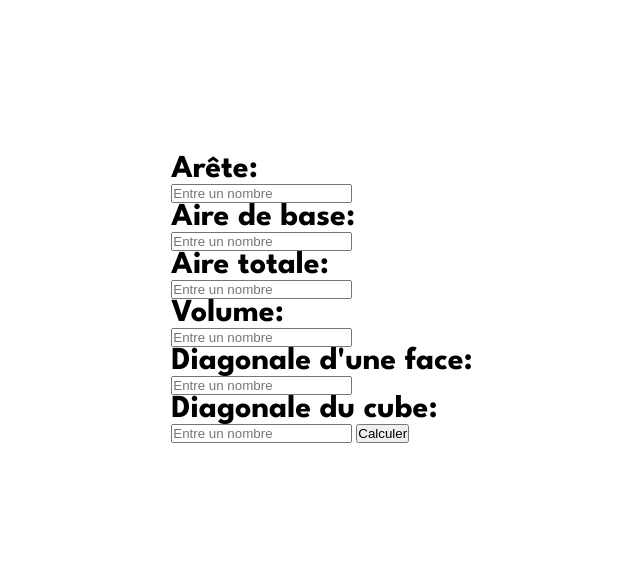
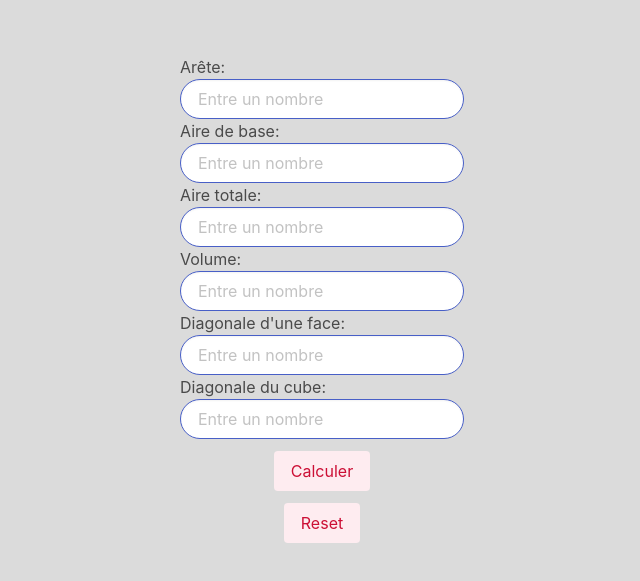
Before and after one commit to KevoWaZ/Cube, a plain HTML site: page index.html in a window 1280 px wide. Shown: the part 101-682 px from the top of the page, without its empty margins (318-958 px from the left). Drawn offline with Linux system fonts and the light colour scheme.

Commit message:
Bulma integration

```diff
--- a/index.html
+++ b/index.html
@@ -8,6 +8,7 @@
     <meta name="description" content="C'est ici que j'apprends le dev Front-End">
     <title>Calculateur cube</title>
     <link rel="stylesheet" href="style.css">
+    <link rel="stylesheet" href="bulma/css/bulma-rtl.min.css">
     <link rel="icon" href="">
     <link rel="preconnect" href="https://fonts.googleapis.com">
     <link rel="preconnect" href="https://fonts.gstatic.com" crossorigin>
@@ -19,35 +20,36 @@
     <script defer src="https://use.fontawesome.com/releases/v6.4.0/js/all.js"></script>
 </head>
 
-<body>
+<body class="has-background-grey-lighter">
 
-    <div class="container">
+    <div class="container1">
         <div class="peri">
             <h1>Arête: </h1>
-            <input type="number" id="arete" placeholder="Entre un nombre">
+            <input class="input is-rounded is-link" type="number" id="arete" placeholder="Entre un nombre">
         </div>
         <div class="aire">
             <h1>Aire de base: </h1>
-            <input type="number" id="aire" placeholder="Entre un nombre">
+            <input class="input is-rounded is-link" type="number" id="aire" placeholder="Entre un nombre">
         </div>
         <div class="diam">
             <h1>Aire totale: </h1>
-            <input type="number" id="aireTotal" placeholder="Entre un nombre">
+            <input class="input is-rounded is-link" type="number" id="aireTotal" placeholder="Entre un nombre">
         </div>
         <div class="rayon">
             <h1>Volume: </h1>
-            <input type="number" id="volume" placeholder="Entre un nombre">
+            <input class="input is-rounded is-link" type="number" id="volume" placeholder="Entre un nombre">
         </div>
         <div class="rayon">
             <h1>Diagonale d'une face: </h1>
-            <input type="number" id="diagFace" placeholder="Entre un nombre">
+            <input class="input is-rounded is-link" type="number" id="diagFace" placeholder="Entre un nombre">
         </div>
         <div class="rayon">
             <h1>Diagonale du cube: </h1>
-            <input type="number" id="diagCube" placeholder="Entre un nombre">
-            <button>Calculer</button>
+            <input class="input is-rounded is-link" type="number" id="diagCube" placeholder="Entre un nombre">
         </div>
     </div>
+    <button class="button is-danger is-light mt-3">Calculer</button>
+    <button class="button is-danger is-light mt-3">Reset</button>
 
 
     <script defer src="app.js"></script>
```
